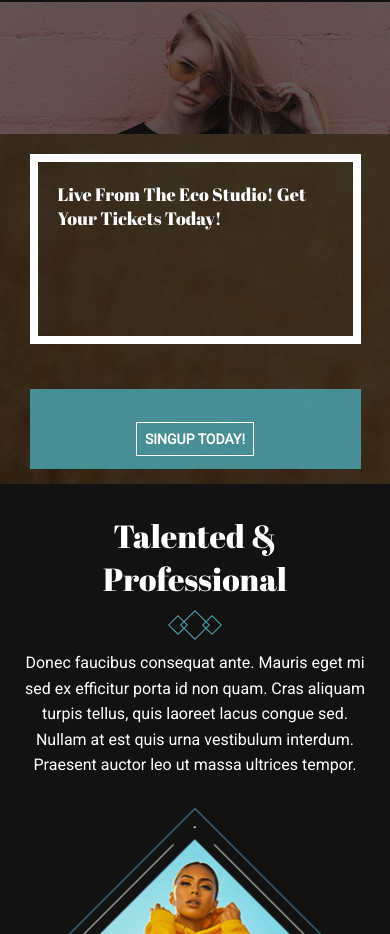
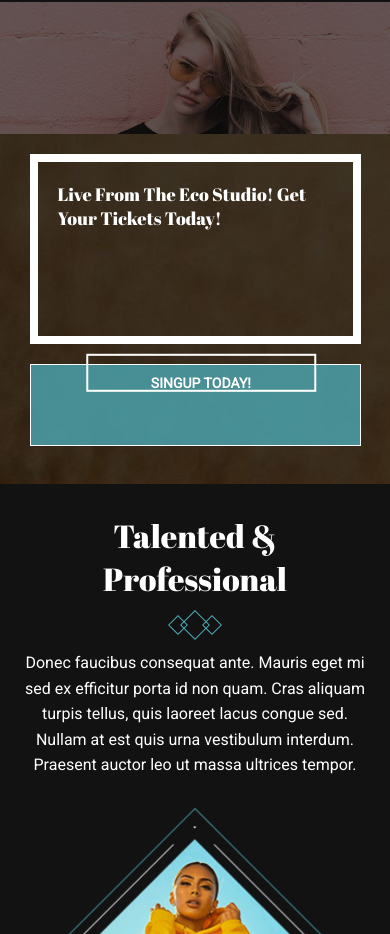
Before and after one commit to eng-neda/prj, a plain HTML site: page index.html in a window 390 px wide. Shown: the part 1340-2274 px from the top of the page. Drawn offline with Linux system fonts and the light colour scheme; files whose address does not match are found by name.

Commit message:
fix again poster section in responsive

```diff
--- a/app.css
+++ b/app.css
@@ -359,13 +359,21 @@ h6 {
   width: 30%;
   height: 220px;
   background-color: rgba(75, 169, 180, 0.8);
+  position: relative;
+}
+.small-box {
+  width: 70%;
+  height: 28%;
   text-align: center;
-  padding: 100px 30px;
+  padding: 20px 35px;
+  border: 2px solid white;
+  position: absolute;
+  left: 0;
+  top: 100%;
+  transform: translate(24%, -240%);
 }
-.box2 a {
+.small-box a {
   color: white;
-  border: 1px solid white;
-  padding: 20px 35px;
   font-weight: bold;
   font-size: 18px;
 }
@@ -771,7 +779,7 @@ footer span a:hover {
   }
   /* POSTER */
   .poster {
-    height: 400px;
+    height: 405px;
     background: url(picture/quote_bg_studio1.jpg) no-repeat 2% 40%;
   }
   .inner-poster {
@@ -779,25 +787,33 @@ footer span a:hover {
     display: flex;
     justify-content: space-between;
     align-items: center;
-    padding: 100px 10px;
+    padding: 10% 10px;
   }
   .box1 {
-    width: 95%;
-    height: 211px;
-    padding: 48px;
+    width: 65%;
+    height: 56%;
+    padding: 40px 60px;
+    border: 10px solid white;
   }
   .box1 h3 {
-    font-size: 35px;
+    font-size: 37px;
   }
-  .box2 {
-    width: 45%;
-    height: 211px;
-    padding: 80px 30px;
+
+  .small-box {
+    width: 70%;
+    height: 28%;
+    text-align: center;
+    padding: 17px 35px;
+    border: 2px solid white;
+    position: absolute;
+    left: 0;
+    top: 100%;
+    transform: translate(24%, -240%);
   }
-  .box2 a {
-    padding: 20px 35px;
-    font-size: 18px;
+  .small-box a {
+    font-size: 14px;
   }
+
   /* TALENT PICTURE */
   .talent-picture {
     display: flex;
@@ -1110,28 +1126,26 @@ footer span a:hover {
   .inner-poster {
     display: flex;
     flex-direction: column;
-    justify-content: space-between;
+    justify-content: center;
     align-items: center;
+    gap: 20px;
     padding-bottom: 40px;
   }
   .inner-poster .box1 {
     width: 100%;
+    height: 190px;
     padding: 15px;
-    height: 190px;
   }
   .box1 h3 {
     font-size: 30px;
   }
   .box2 {
     width: 100%;
-    height: 110px;
-    text-align: center;
-    padding: 45px 20px;
+    height: 180px;
+    border: 1px solid white;
   }
-  .box2 a {
-    color: white;
-    border: 1px solid white;
-    padding: 30px 20px;
+  .small-box a {
+    padding: 50px 20px;
     text-align: center;
     font-size: 16px;
   }
--- a/index.html
+++ b/index.html
@@ -130,7 +130,7 @@
             <h3>Live From The Eco Studio! Get Your Tickets Today!</h3>
           </div>
           <div class="box2">
-            <a href="">SINGUP TODAY!</a>
+            <div class="small-box"><a href="">SINGUP TODAY!</a></div>
           </div>
         </div>
       </div>
```
